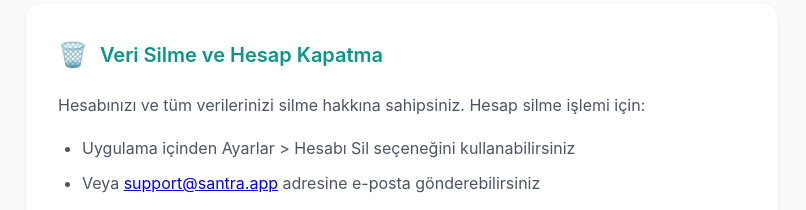
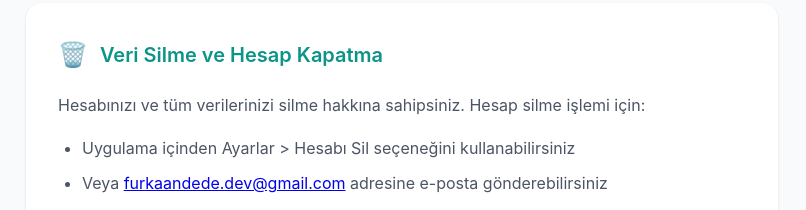
Before and after one commit to furkandde/santra-legal, a plain HTML site: page privacy.html in a window 1280 px wide. Shown: the part 3346-3556 px from the top of the page, without its empty margins (238-1044 px from the left). Drawn offline with Linux system fonts and the light colour scheme.

Commit message:
Update support email address in privacy policy

```diff
--- a/privacy.html
+++ b/privacy.html
@@ -278,7 +278,7 @@
       </p>
       <ul>
         <li>Uygulama içinden Ayarlar > Hesabı Sil seçeneğini kullanabilirsiniz</li>
-        <li>Veya <a href="mailto:support@santra.app">support@santra.app</a> adresine e-posta gönderebilirsiniz</li>
+        <li>Veya <a href="mailto:furkaandede.dev@gmail.com">furkaandede.dev@gmail.com</a> adresine e-posta gönderebilirsiniz</li>
       </ul>
       <div class="highlight">
         <p><strong>Not:</strong> Hesap silme işlemi geri alınamaz. Tüm verileriniz kalıcı olarak silinecektir.</p>
```
